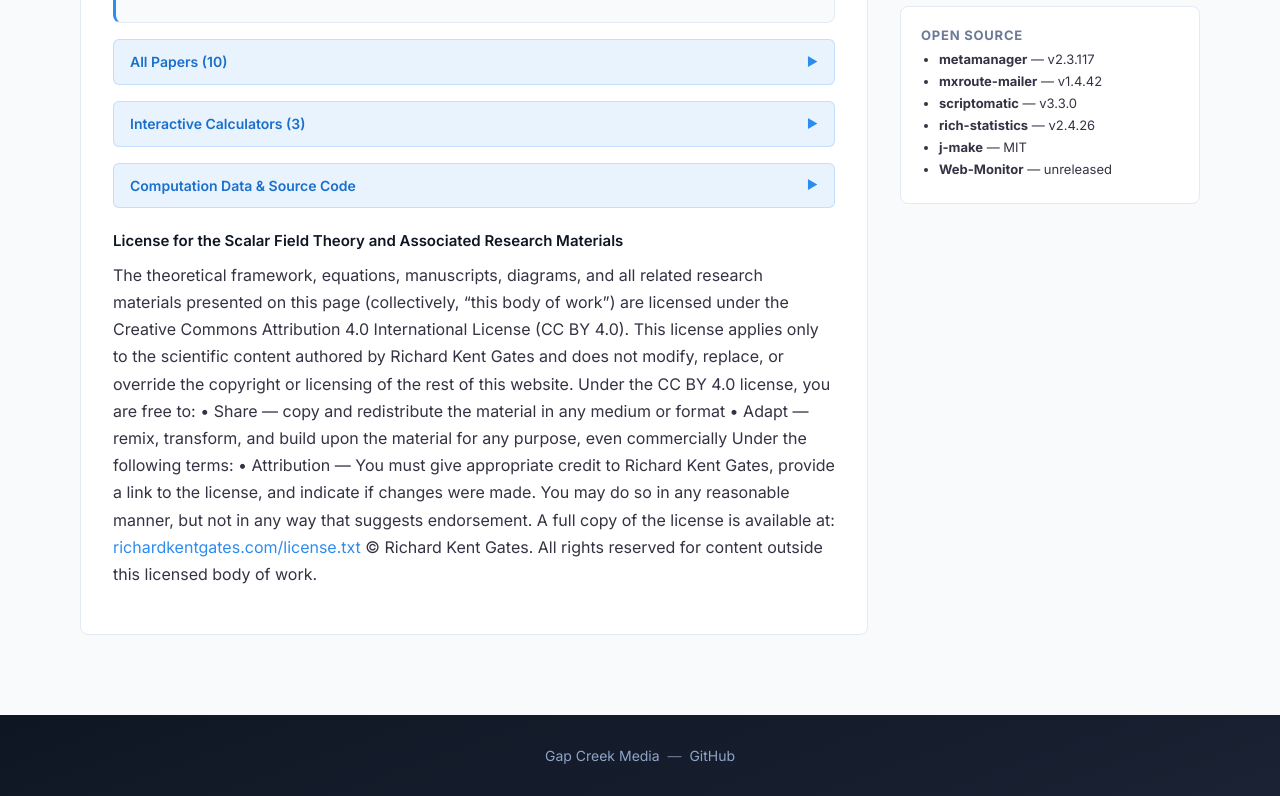
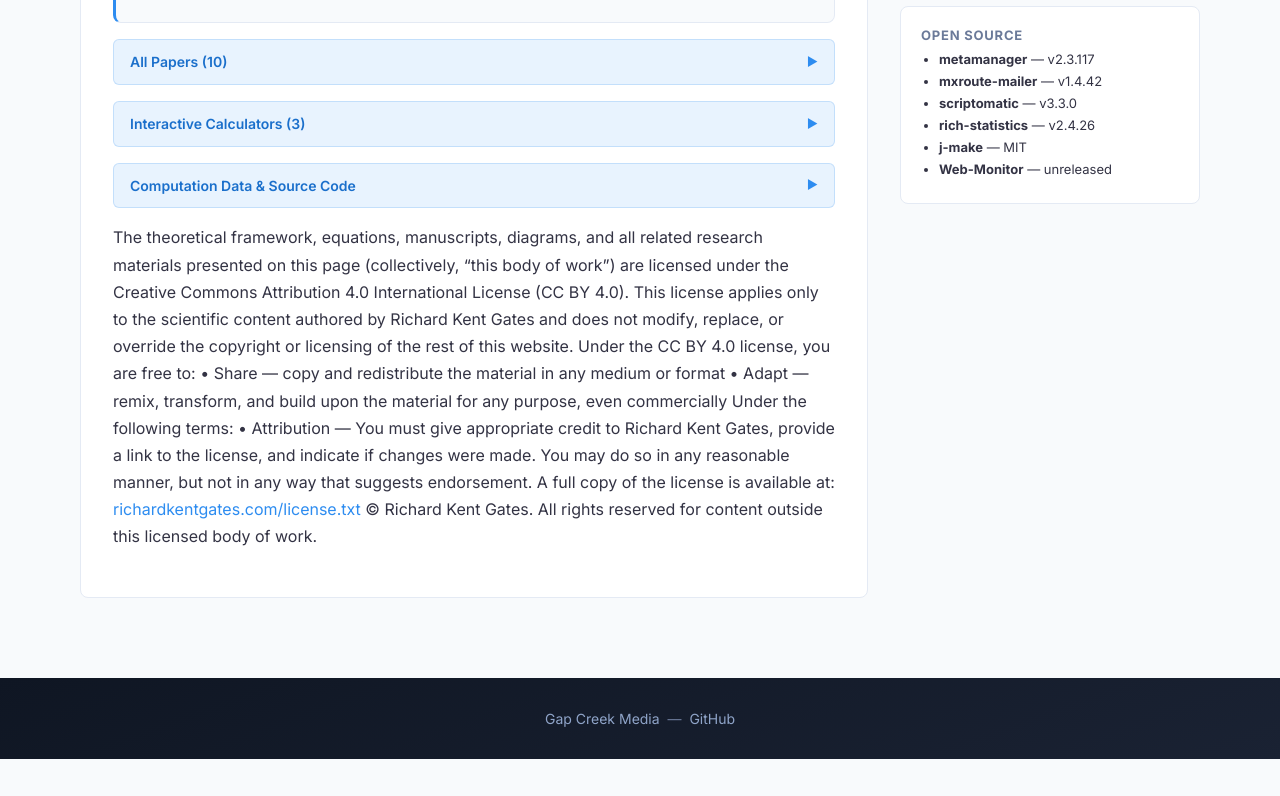
Before and after one commit to richardkentgates/rkg, a plain HTML site: page index.html in a window 1280 px wide. Shown: the part 1047-1843 px from the top of the page. After the commit the page ends 1806 px from the top, so only its background shows below. Drawn offline with Linux system fonts and the light colour scheme.

Commit message:
Remove license heading from index.html
Removed the license heading for Scalar Field Theory.

```diff
--- a/index.html
+++ b/index.html
@@ -1356,7 +1356,6 @@ footer a:hover {
 </div>
 </div>
 <div>
-    <h4>License for the Scalar Field Theory and Associated Research Materials</h4>
     <p>
         The theoretical framework, equations, manuscripts, diagrams, and all related research materials presented on this page (collectively, “this body of work”) are licensed under the Creative Commons Attribution 4.0 International License (CC BY 4.0).
 
```
